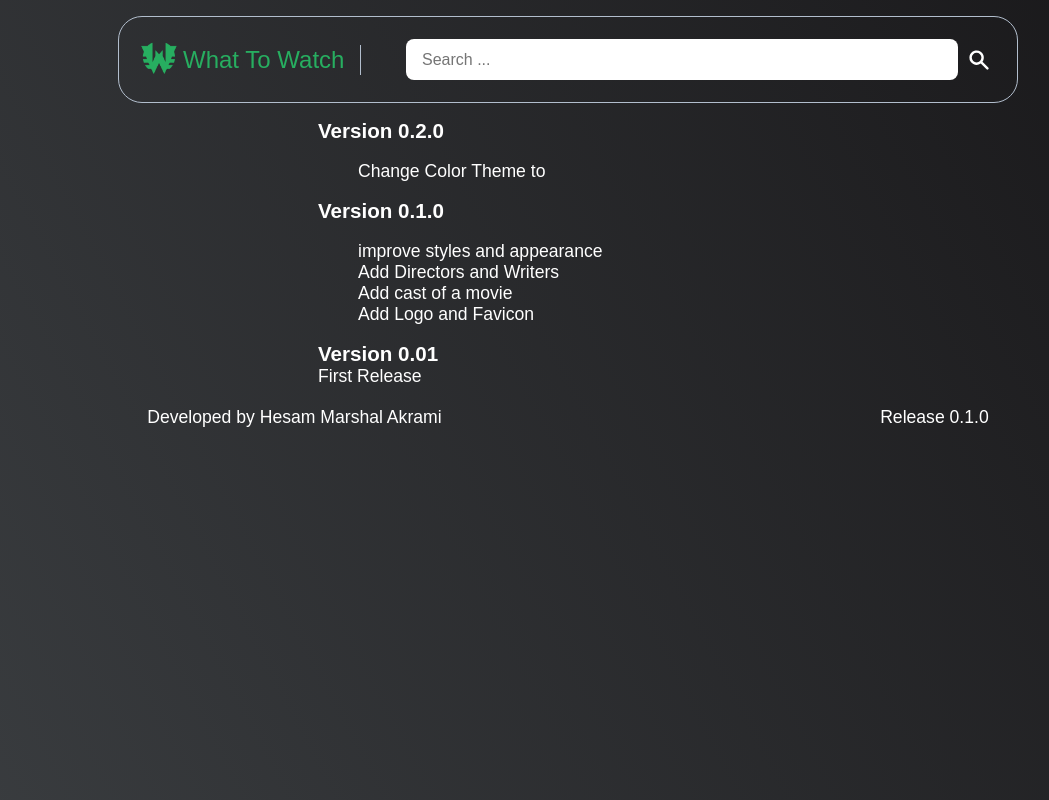
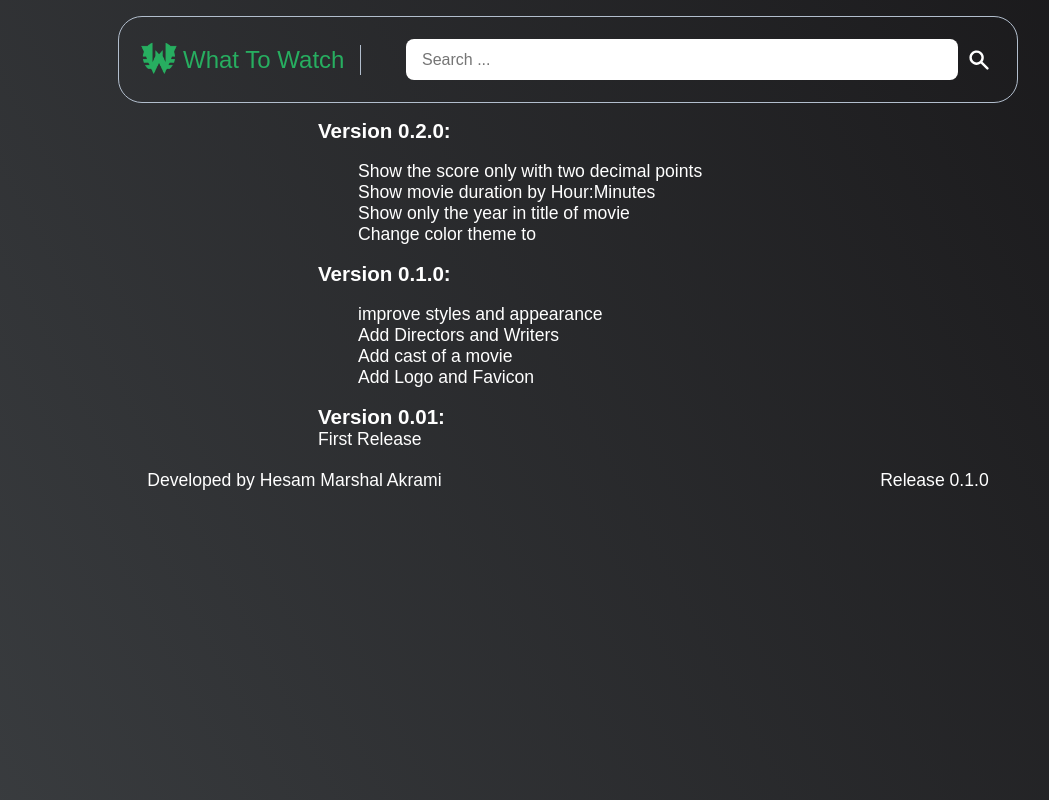
Before and after one commit to HesamMarshal/whattowatch-react, a React (Vite) app: page /release in a window 1280 px wide. Shown: the whole page, without its empty margins (72-1121 px from the left). Built offline with nearby package versions, Linux system fonts and the light colour scheme.

Commit message:
add new notes

```diff
--- a/src/pages/ReleaseNotes.jsx
+++ b/src/pages/ReleaseNotes.jsx
@@ -6,13 +6,16 @@ function ReleaseNotes() {
     <section id="releases">
       <div className="container">
         <div className="release">
-          <h3>Version 0.2.0</h3>
+          <h3>Version 0.2.0:</h3>
           <ol>
-            <li>Change Color Theme to</li>
+            <li>Show the score only with two decimal points</li>
+            <li>Show movie duration by Hour:Minutes</li>
+            <li>Show only the year in title of movie</li>
+            <li>Change color theme to</li>
           </ol>
         </div>
         <div className="release ">
-          <h3>Version 0.1.0</h3>
+          <h3>Version 0.1.0:</h3>
           <ol>
             <li>improve styles and appearance </li>
             <li>Add Directors and Writers</li>
@@ -21,7 +24,7 @@ function ReleaseNotes() {
           </ol>
         </div>
         <div className="release">
-          <h3>Version 0.01</h3>
+          <h3>Version 0.01:</h3>
           <p>First Release</p>
         </div>
       </div>
```
